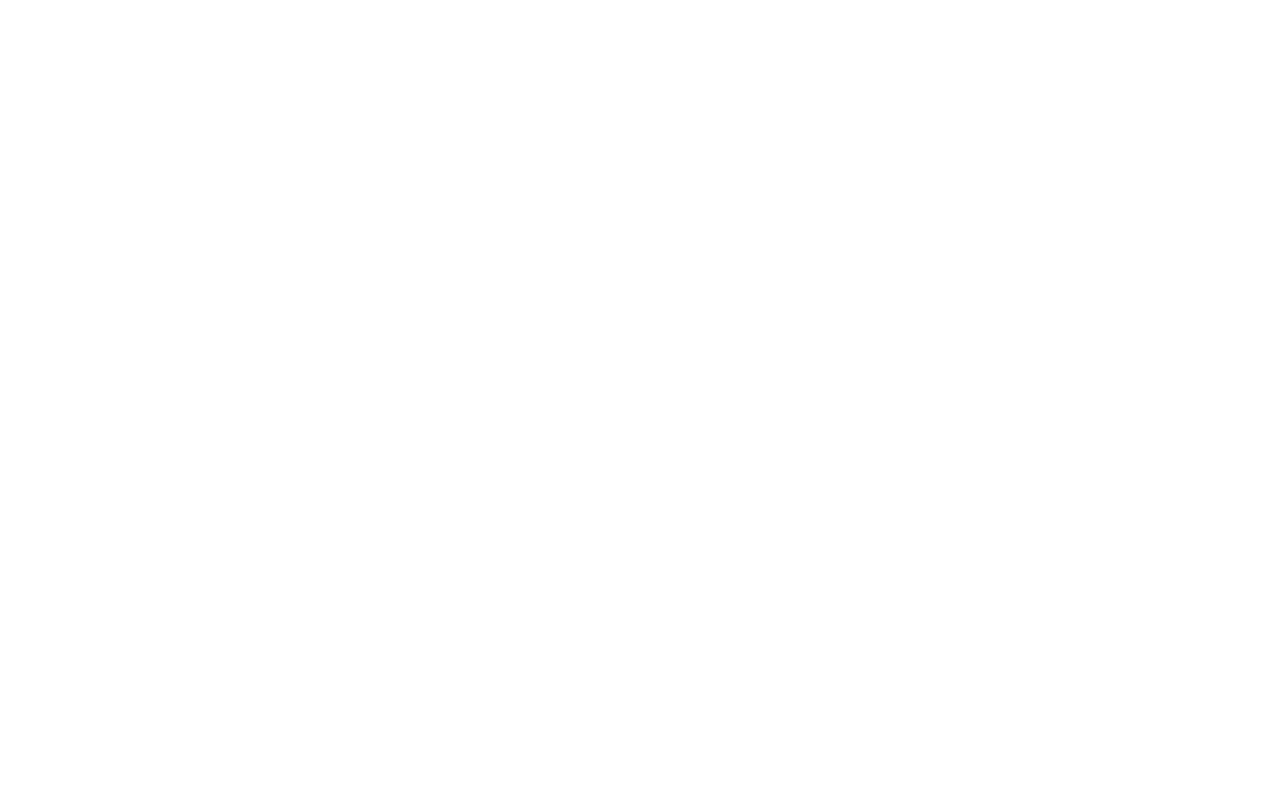
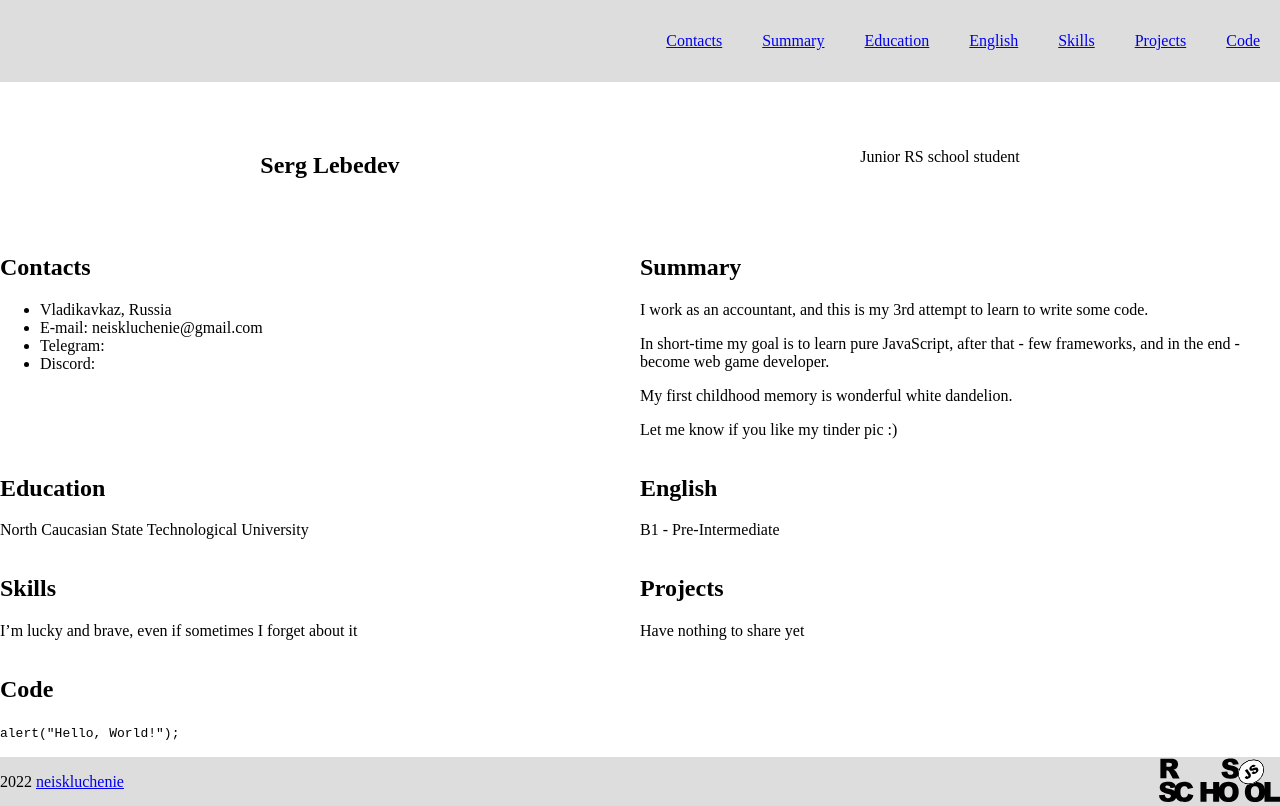
Before and after one commit to neiskluchenie/rsschool-cv, a plain HTML site: page index.html in a window 1280 px wide. Drawn offline with Linux system fonts and the light colour scheme.

Commit message:
feat: add html cv

```diff
--- a/index.html
+++ b/index.html
@@ -4,8 +4,88 @@
     <meta charset="UTF-8">
     <meta http-equiv="X-UA-Compatible" content="IE=edge">
     <meta name="viewport" content="width=device-width, initial-scale=1.0">
-    <title>Document</title>
-</head>
-<body>
+    <title>CV</title>
+    <link rel="icon" href="./favicon.ico">
+    <link rel="stylesheet" href="style.css">
+    </head>
+<body class="body">
+    <header class="header">
+        <div class="container header-container">
+            <nav class="nav">
+                <ul class="nav-list">
+                  <li class="nav-item"><a href="#contacts" class="nav-link">Contacts</a></li>
+                  <li class="nav-item"><a href="#summary" class="nav-link">Summary</a></li>
+                  <li class="nav-item"><a href="#education" class="nav-link">Education</a></li>
+                  <li class="nav-item"><a href="#english" class="nav-link">English</a></li>
+                  <li class="nav-item"><a href="#skills" class="nav-link">Skills</a></li>
+                  <li class="nav-item"><a href="#projects" class="nav-link">Projects</a></li>
+                  <li class="nav-item"><a href="#code" class="nav-link">Code</a></li>
+                </ul>
+              </nav>
+        </div>
+    </header>
+    <main class="main">
+        <div class="container main-container">
+
+                <section class="section section-profile">
+                    <h1 class="section-title">Serg Lebedev</h1>
+                    <p>Junior RS school student</p>
+                </section>
+
+                <section class="section" id="contacts">
+                     <h2 class="section-title">Contacts</h2>
+                    <ul class="section-list">
+                        <li>Vladikavkaz, Russia</li>
+                        <li>E-mail: neiskluchenie@gmail.com</li>
+                        <li>Telegram:</li>
+                        <li>Discord:</li>
+                    </ul>
+                </section>
+
+                <section class="section" id="summary">
+                    <h2 class="section-title">Summary</h2>
+                   <p>I work as an accountant, and this is my 3rd attempt to learn to write some code.</p>
+                   <p>In short-time my goal is to learn pure JavaScript, after that - few frameworks, and in the end - become web game developer.</p>
+                   <p>My first childhood memory is wonderful white dandelion.</p>
+                   <p>Let me know if you like my tinder pic :)</p>
+               </section>
+
+               <section class="section" id="education">
+                <h2 class="section-title">Education</h2>
+               <p>North Caucasian State Technological University</p>
+                </section>
+
+                <section class="section" id="english">
+                   <h2 class="section-title">English</h2>
+                   <p>B1 - Pre-Intermediate</p>
+                </section>
+
+                <section class="section" id="skills">
+                    <h2 class="section-title">Skills</h2>
+                    <p>I’m lucky and brave, even if sometimes I forget about it</p>
+                </section>
+
+                <section class="section" id="projects">
+                    <h2 class="section-title">Projects</h2>
+                    <p>Have nothing to share yet</p>
+                </section>
+
+                <section class="section" id="code">
+                    <h2 class="section-title">Code</h2>
+                    <p><code>
+                        alert("Hello, World!");
+                    </code></p>
+                </section>
+         </div>
+    </main>
+    <footer class="footer">
+        <div class="container footer-container">
+           <div>
+                2022
+                <a href="https://github.com/neiskluchenie">neiskluchenie</a>
+            </div>
+            <span><a href="https://rs.school/js-stage0/"><img src="/rs_school_js.svg" width="121" height="45" alt="rs_shool_logo"></a></span>
+        </div>
+    </footer>
 </body>
 </html>
--- a/style.css
+++ b/style.css
@@ -1,3 +1,66 @@
-p {
-    color: red;
+html {
+    scroll-behavior: smooth;
+}
+
+.header{
+    background-color: #ddd;
+}
+
+.nav-list {
+    display: flex;
+    justify-content: flex-end;
+    align-items: center;
+    list-style: none;
   }
+
+.nav-link {
+    padding: 0 20px;
+    line-height: 50px;
+}
+.body{
+    min-height: 100vh;
+    margin: 0; padding: 0;
+    display: flex;
+    flex-direction: column;
+    justify-content: space-between;
+}
+
+.container{
+    max-width: 1440px;
+    margin: 0 auto;
+}
+
+.rss {
+    width: 121px;
+    height: 45px;
+    background-image: url("./rs_school_js.svg");
+    background-size: contain;
+    background-repeat: no-repeat;
+  }
+
+.footer{
+    background-color: #ddd;
+}
+
+.main-container {
+    display: flex;
+    flex-wrap: wrap;
+  }
+
+.section {
+    width: 50%;
+}
+
+.section-profile {
+    display: flex;
+    justify-content: space-around;
+    width: 100%;
+    padding: 50px 30px 35px;
+}
+
+.footer-container {
+    display: flex;
+    justify-content: space-between;
+    align-items: center;
+    margin: 0 auto;
+}
```
Also changed, not shown: favicon.ico (added), rs_school_js.svg (added).
